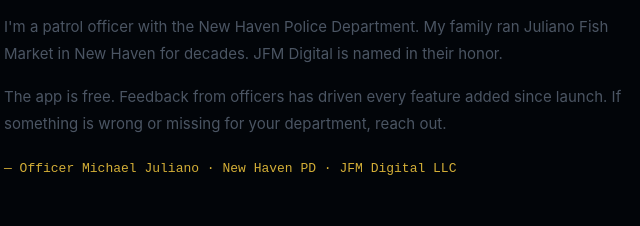
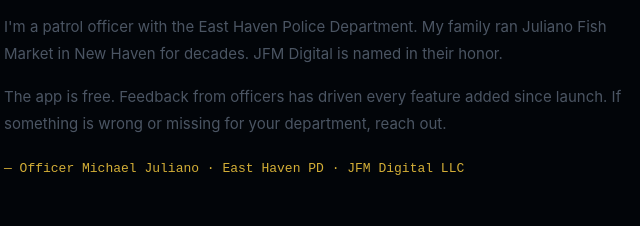
Before and after one commit to mjules93-dev/jfmdigital.net, a plain HTML site: page index.html in a window 1280 px wide. Shown: the part 2331-2557 px from the top of the page, 326-966 px from the left. Drawn offline with Linux system fonts and the light colour scheme.

Commit message:
Update index.html

```diff
--- a/index.html
+++ b/index.html
@@ -186,9 +186,9 @@
   <div class="section-label">ABOUT</div>
   <h2>Built by a New Haven officer</h2>
   <p>I built LEO Pay Tracker because I couldn't find an app that correctly calculated my hourly rate on a Pitman schedule. Every existing tool assumed 2080 annual hours — which is wrong for most LEO schedules and leads to inaccurate OT pay previews.</p>
-  <p>I'm a patrol officer with the New Haven Police Department. My family ran Juliano Fish Market in New Haven for decades. JFM Digital is named in their honor.</p>
+  <p>I'm a patrol officer with the East Haven Police Department. My family ran Juliano Fish Market in New Haven for decades. JFM Digital is named in their honor.</p>
   <p>The app is free. Feedback from officers has driven every feature added since launch. If something is wrong or missing for your department, reach out.</p>
-  <div class="about-sig">— Officer Michael Juliano · New Haven PD · JFM Digital LLC</div>
+  <div class="about-sig">— Officer Michael Juliano · East Haven PD · JFM Digital LLC</div>
 </section>
 
 <footer>
```
